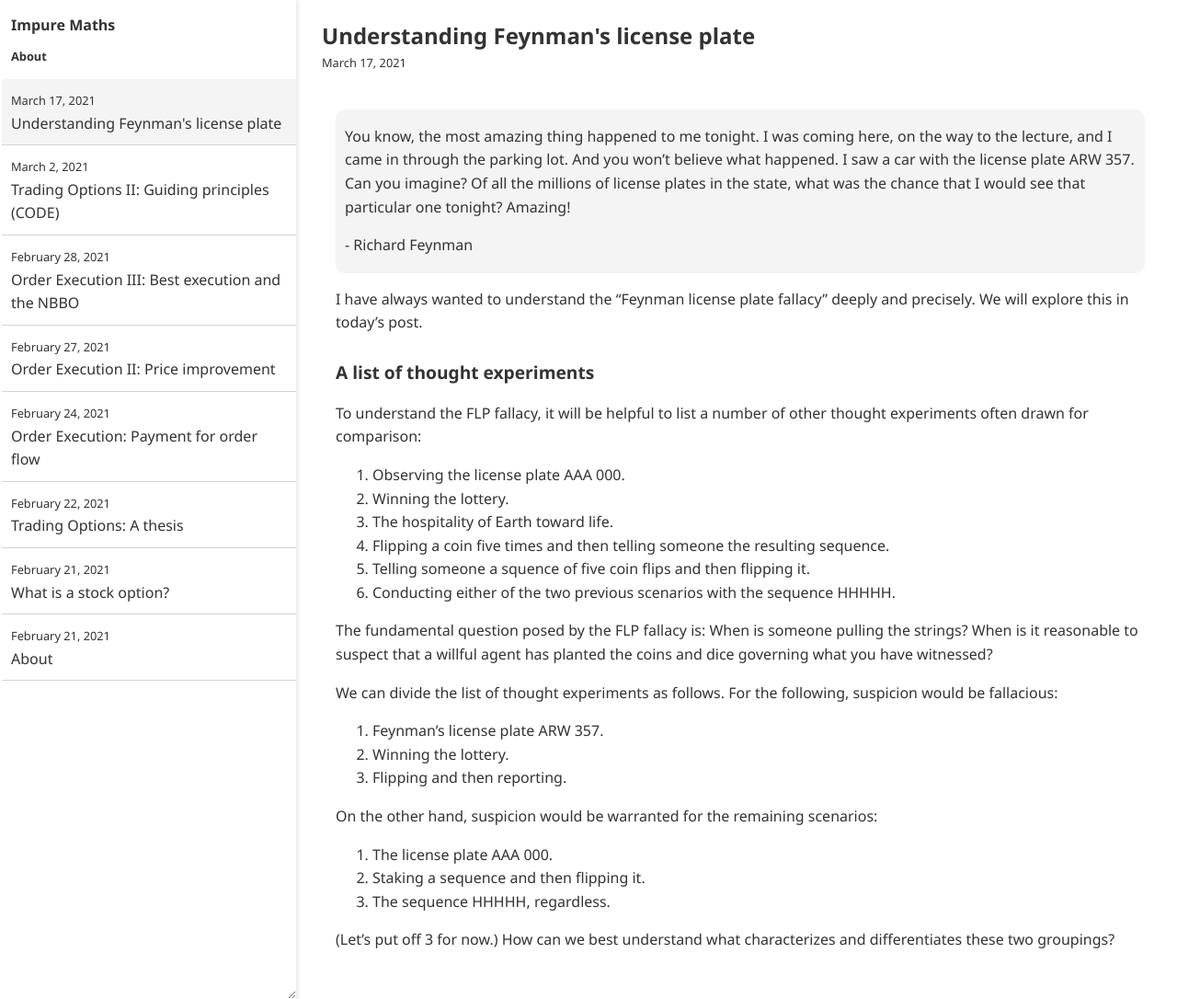
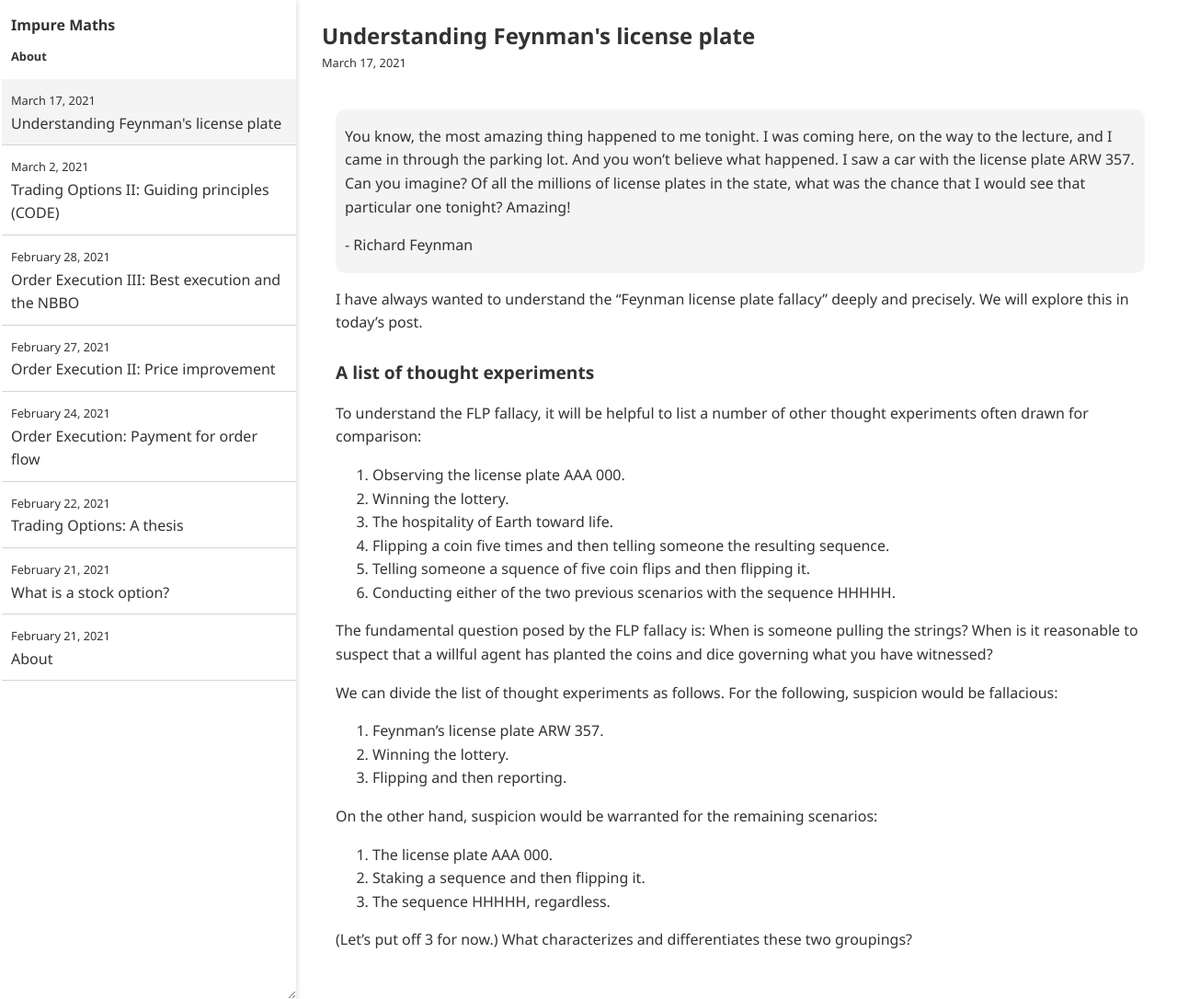
Before and after one commit to impuremaths/impuremaths.github.io, a Jekyll site: the page built from _posts/2021-03-17-understanding-feynmans-license-plate.md, in a window 1280 px wide and 1086 px high. Shown: the whole window at 92% size. Built offline with Jekyll 4.4.1, drawn with Linux system fonts in a browser that asks for light colours.

Commit message:
Update 2021-03-17-understanding-feynmans-license-plate.md

```diff
--- a/_posts/2021-03-17-understanding-feynmans-license-plate.md
+++ b/_posts/2021-03-17-understanding-feynmans-license-plate.md
@@ -35,4 +35,4 @@ On the other hand, suspicion would be warranted for the remaining scenarios:
 5. Staking a sequence and then flipping it.
 6. The sequence HHHHH, regardless.
 
-(Let's put off 3 for now.) How can we best understand what characterizes and differentiates these two groupings?
+(Let's put off 3 for now.) What characterizes and differentiates these two groupings?
```
